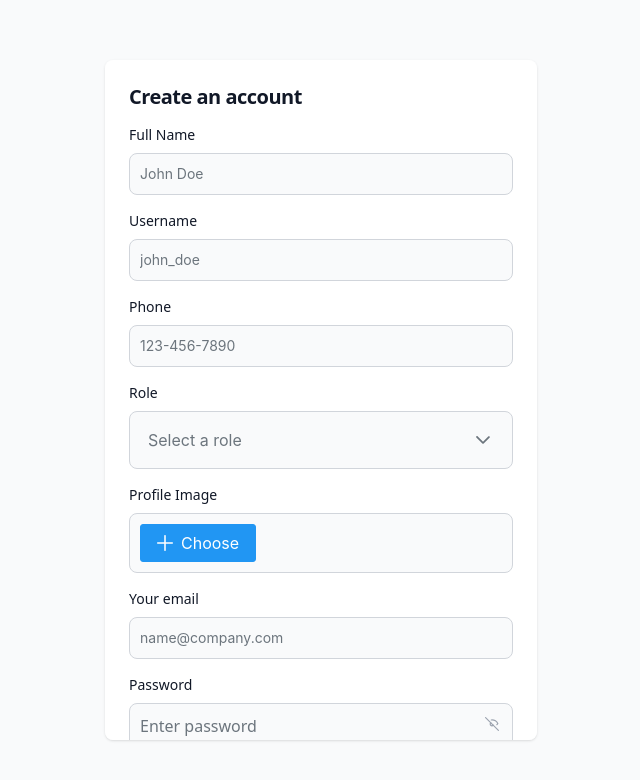
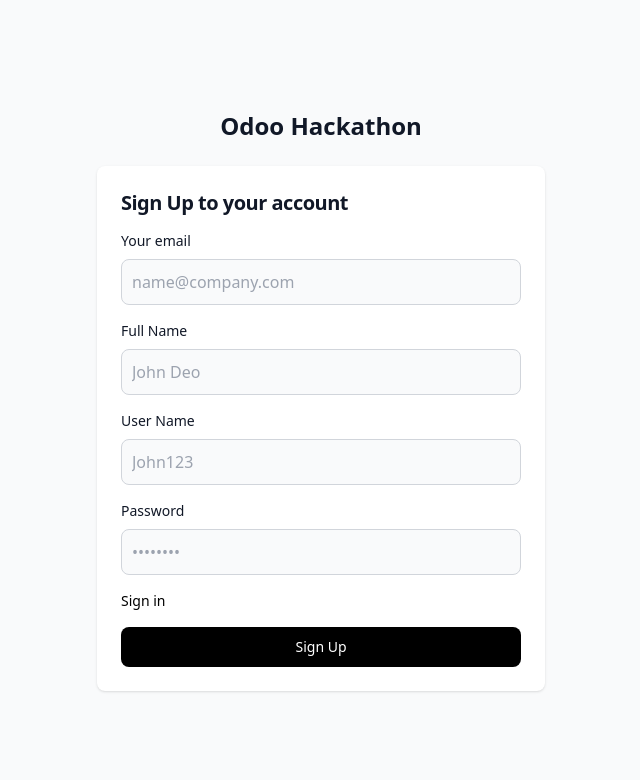
Before and after one commit to harekrushn13/Odoo-Final, a React (Vite) app in the folder client-web/: page /register in a window 1280 px wide. Shown: the top 780 px of the page, without its empty margins (319-959 px from the left). Built offline with nearby package versions, Linux system fonts and the light colour scheme.

Commit message:
Add Sign up Layout

```diff
--- a/client-web/src/components/Register.jsx
+++ b/client-web/src/components/Register.jsx
@@ -1,77 +1,96 @@
-/* eslint-disable no-unused-vars */
 import { useState } from "react";
-import { InputText } from "primereact/inputtext";
-import { Password } from "primereact/password";
+import { fetchPost } from "../apis/fetch";
+import { useNavigate, Link } from "react-router-dom";
 import { Dropdown } from "primereact/dropdown";
-import { FileUpload } from "primereact/fileupload";
-import { Button } from "primereact/button";
-import { useNavigate } from "react-router-dom";
+import "primereact/resources/themes/saga-blue/theme.css";
+import "primereact/resources/primereact.min.css";
+import "primeicons/primeicons.css";
 
-const Register = () => {
+
+
+function Login() {
+    const [password, setPassword] = useState("");
     const [email, setEmail] = useState("");
-  const [password, setPassword] = useState("");
-  const [confirmPassword, setConfirmPassword] = useState("");
-  const [role, setRole] = useState(null);
-  const [fullName, setFullName] = useState("");
-  const [username, setUsername] = useState("");
-  const [phone, setPhone] = useState("");
-  const [profile, setProfile] = useState(null);
-  const [termsAccepted, setTermsAccepted] = useState(false);
-  const [showPassword, setShowPassword] = useState(false);
-  const [showConfirmPassword, setShowConfirmPassword] = useState(false);
-
+    const [fullname, setFullName] = useState("");
+    const [username, setUserName] = useState("");
+    const [error, setError] = useState("");
+    const [loading, setLoading] = useState(false);
     const navigate = useNavigate();
 
-  const roleOptions = [
-    { label: "Admin", value: "admin" },
-    { label: "Customer", value: "customer" },
-    { label: "Employee", value: "employee" },
-  ];
-
-  const handleProfileUpload = ({ files }) => {
-    setProfile(files[0]);
-  };
-
-  const handleSubmit = (e) => {
+    const login = async (e) => {
         e.preventDefault();
-    // Handle form submission
-    console.log({
-      email,
-      password,
-      confirmPassword,
-      role,
-      fullName,
-      username,
-      phone,
-      profile,
-      termsAccepted,
-    });
+        setLoading(true);
+        try {
+            const result = await fetchPost(
+                "login",
+                "",
+                JSON.stringify({ role, password, email })
+            );
+            setLoading(false);
+            if (result.success) {
+                setError("");
+                localStorage.setItem("token", result.data.token);
+                localStorage.setItem("username", result.data.username || email);
+                localStorage.setItem("role", role);
+                navigate("/" + role.toLowerCase());
+            } else {
+                setError(result.message);
+            }
+        } catch (error) {
+            setLoading(false);
+            setError("An unexpected error occurred. Please try again.");
+        }
     };
 
     return (
-    <section className="bg-gray-50 h-screen flex items-center justify-center">
-      <div className="flex flex-col items-center justify-center px-2 py-8 mx-auto lg:py-0 w-full max-w-md">
-        <div className="w-full bg-white rounded-lg shadow overflow-y-auto max-h-[85vh]">
+        <section className="bg-gray-50">
+            <div className="flex flex-col items-center justify-center px-6 py-8 mx-auto md:h-screen lg:py-0">
+                <a
+                    href="#"
+                    className="flex items-center mb-6 text-2xl font-semibold text-gray-900"
+                >
+                    Odoo Hackathon
+                </a>
+                <div className="w-full bg-white rounded-lg shadow md:mt-0 sm:max-w-md xl:p-0">
                     <div className="p-6 space-y-4 md:space-y-6 sm:p-8">
                         <h1 className="text-xl font-bold leading-tight tracking-tight text-gray-900 md:text-2xl">
-              Create an account
+                            Sign Up to your account
                         </h1>
-            <form className="space-y-4 md:space-y-6" onSubmit={handleSubmit}>
-              <div className="grid grid-cols-1 md:grid-cols-2 gap-4">
+                        <form className="space-y-4 md:space-y-6" onSubmit={login}>
                             <div>
                                 <label
-                    htmlFor="fullName"
+                                    htmlFor="email"
+                                    className="block mb-2 text-sm font-medium text-gray-900"
+                                >
+                                    Your email
+                                </label>
+                                <input
+                                    type="email"
+                                    name="email"
+                                    id="email"
+                                    className="bg-gray-50 border border-gray-300 text-gray-900 rounded-lg focus:ring-primary-600 focus:border-primary-600 block w-full p-2.5 placeholder-gray-400 focus:ring-0 focus:border-blue-300"
+                                    placeholder="name@company.com"
+                                    required
+                                    value={email}
+                                    onChange={(e) => setEmail(e.target.value)}
+                                />
+                            </div>
+                            <div>
+                                <label
+                                    htmlFor="fullname"
                                     className="block mb-2 text-sm font-medium text-gray-900"
                                 >
                                     Full Name
                                 </label>
-                  <InputText
-                    id="fullName"
-                    value={fullName}
+                                <input
+                                    type="text"
+                                    name="fullname"
+                                    id="fullname"
+                                    className="bg-gray-50 border border-gray-300 text-gray-900 rounded-lg focus:ring-primary-600 focus:border-primary-600 block w-full p-2.5 placeholder-gray-400 focus:ring-0 focus:border-blue-300"
+                                    placeholder="John Deo"
+                                    required
+                                    value={fullname}
                                     onChange={(e) => setFullName(e.target.value)}
-                    className="bg-gray-50 border border-gray-300 text-gray-900 text-sm rounded-lg focus:ring-primary-600 focus:border-primary-600 block w-full p-2.5"
-                    placeholder="John Doe"
-                    required
                                 />
                             </div>
                             <div>
@@ -79,233 +98,59 @@
                                     htmlFor="username"
                                     className="block mb-2 text-sm font-medium text-gray-900"
                                 >
-                    Username
+                                    User Name
                                 </label>
-                  <InputText
+                                <input
+                                    type="text"
+                                    name="username"
                                     id="username"
+                                    className="bg-gray-50 border border-gray-300 text-gray-900 rounded-lg focus:ring-primary-600 focus:border-primary-600 block w-full p-2.5 placeholder-gray-400 focus:ring-0 focus:border-blue-300"
+                                    placeholder="John123"
+                                    required
                                     value={username}
-                    onChange={(e) => setUsername(e.target.value)}
-                    className="bg-gray-50 border border-gray-300 text-gray-900 text-sm rounded-lg focus:ring-primary-600 focus:border-primary-600 block w-full p-2.5"
-                    placeholder="john_doe"
-                    required
+                                    onChange={(e) => setUserName(e.target.value)}
                                 />
                             </div>
                             <div>
                                 <label
-                    htmlFor="phone"
+                                    htmlFor="password"
                                     className="block mb-2 text-sm font-medium text-gray-900"
-                  >
-                    Phone
-                  </label>
-                  <InputText
-                    id="phone"
-                    type="tel"
-                    value={phone}
-                    onChange={(e) => setPhone(e.target.value)}
-                    className="bg-gray-50 border border-gray-300 text-gray-900 text-sm rounded-lg focus:ring-primary-600 focus:border-primary-600 block w-full p-2.5"
-                    placeholder="123-456-7890"
-                    required
-                  />
-                </div>
-                <div>
-                  <label
-                    htmlFor="role"
-                    className="block mb-2 text-sm font-medium text-gray-900"
-                  >
-                    Role
-                  </label>
-                  <Dropdown
-                    id="role"
-                    value={role}
-                    options={roleOptions}
-                    onChange={(e) => setRole(e.value)}
-                    className="bg-gray-50 border border-gray-300 text-gray-900 text-sm rounded-lg focus:ring-primary-600 focus:border-primary-600  w-full p-2.5"
-                    placeholder="Select a role"
-                    required
-                  />
-                </div>
-                <div>
-                  <label
-                    htmlFor="profile"
-                    className="block mb-2 text-sm font-medium text-gray-900"
-                  >
-                    Profile Image
-                  </label>
-                  <FileUpload
-                    id="profile"
-                    mode="basic"
-                    accept="image/*"
-                    customUpload
-                    uploadHandler={handleProfileUpload}
-                    className="bg-gray-50 border border-gray-300 text-gray-900 text-sm rounded-lg focus:ring-primary-600 focus:border-primary-600 block w-full p-2.5"
-                    chooseLabel="Choose"
-                    maxFileSize={1000000} // Set max file size (e.g., 1MB)
-                    auto
-                  />
-                </div>
-                <div>
-                  <label
-                    htmlFor="email"
-                    className="block mb-2 text-sm font-medium text-gray-900"
-                  >
-                    Your email
-                  </label>
-                  <InputText
-                    id="email"
-                    type="email"
-                    value={email}
-                    onChange={(e) => setEmail(e.target.value)}
-                    className="bg-gray-50 border border-gray-300 text-gray-900 text-sm rounded-lg focus:ring-primary-600 focus:border-primary-600 block w-full p-2.5"
-                    placeholder="name@company.com"
-                    required
-                  />
-                </div>
-                <div className="max-w-sm">
-                  <label
-                    htmlFor="password"
-                    className="block text-sm mb-2 text-gray-900"
                                 >
                                     Password
                                 </label>
-                  <div className="relative">
                                 <input
+                                    type="password"
+                                    name="password"
                                     id="password"
-                      type={showPassword ? "text" : "password"}
+                                    placeholder="••••••••"
+                                    className="bg-gray-50 border border-gray-300 text-gray-900 rounded-lg focus:ring-primary-600 focus:border-primary-600 block w-full p-2.5 placeholder-gray-400 focus:ring-0 focus:border-blue-300"
+                                    required
                                     value={password}
                                     onChange={(e) => setPassword(e.target.value)}
-                      className="bg-gray-50 border border-gray-300 text-gray-900 rounded-lg focus:ring-primary-600 focus:border-primary-600 block w-full p-2.5"
-                      placeholder="Enter password"
-                      required
                                 />
-                    <button
-                      type="button"
-                      onClick={() => setShowPassword(!showPassword)}
-                      className="absolute top-0 end-0 p-3.5 rounded-e-md"
-                    >
-                      <svg
-                        className="flex-shrink-0 size-3.5 text-gray-400"
-                        width="24"
-                        height="24"
-                        viewBox="0 0 24 24"
-                        fill="none"
-                        stroke="currentColor"
-                        strokeWidth="2"
-                        strokeLinecap="round"
-                        strokeLinejoin="round"
-                      >
-                        <path
-                          className={showPassword ? "hidden" : "block"}
-                          d="M9.88 9.88a3 3 0 1 0 4.24 4.24"
-                        ></path>
-                        <path
-                          className={showPassword ? "hidden" : "block"}
-                          d="M10.73 5.08A10.43 10.43 0 0 1 12 5c4.35 0 8.09 2.44 10 6a10.53 10.53 0 0 1-1.6 2.23"
-                        ></path>
-                        <path
-                          className={showPassword ? "hidden" : "block"}
-                          d="M1 1l22 22"
-                        ></path>
-                      </svg>
-                    </button>
-                  </div>
-                </div>
-                <div className="max-w-sm">
-                  <label
-                    htmlFor="confirmPassword"
-                    className="block text-sm mb-2 text-gray-900"
-                  >
-                    Confirm Password
-                  </label>
-                  <div className="relative">
-                    <input
-                      id="confirmPassword"
-                      type={showConfirmPassword ? "text" : "password"}
-                      value={confirmPassword}
-                      onChange={(e) => setConfirmPassword(e.target.value)}
-                      className="bg-gray-50 border border-gray-300 text-gray-900 rounded-lg focus:ring-primary-600 focus:border-primary-600 block w-full p-2.5"
-                      placeholder="Enter password"
-                      required
-                    />
-                    <button
-                      type="button"
-                      onClick={() =>
-                        setShowConfirmPassword(!showConfirmPassword)
-                      }
-                      className="absolute top-0 end-0 p-3.5 rounded-e-md"
-                    >
-                      <svg
-                        className="flex-shrink-0 size-3.5 text-gray-400"
-                        width="24"
-                        height="24"
-                        viewBox="0 0 24 24"
-                        fill="none"
-                        stroke="currentColor"
-                        strokeWidth="2"
-                        strokeLinecap="round"
-                        strokeLinejoin="round"
-                      >
-                        <path
-                          className={showConfirmPassword ? "hidden" : "block"}
-                          d="M9.88 9.88a3 3 0 1 0 4.24 4.24"
-                        ></path>
-                        <path
-                          className={showConfirmPassword ? "hidden" : "block"}
-                          d="M10.73 5.08A10.43 10.43 0 0 1 12 5c4.35 0 8.09 2.44 10 6a10.53 10.53 0 0 1-1.6 2.23"
-                        ></path>
-                        <path
-                          className={showConfirmPassword ? "hidden" : "block"}
-                          d="M1 1l22 22"
-                        ></path>
-                      </svg>
-                    </button>
-                  </div>
-                </div>
                             </div>
                             <div className="flex items-center justify-between">
-                <div className="flex items-start">
-                  <div className="flex items-center h-5">
-                    <input
-                      id="terms"
-                      type="checkbox"
-                      className="w-4 h-4 border border-gray-300 rounded bg-gray-50 focus:ring-3 focus:ring-primary-300"
-                      required
-                      checked={termsAccepted}
-                      onChange={() => setTermsAccepted(!termsAccepted)}
-                    />
+                                <Link
+                                    to="/login"
+                                    className="text-sm font-medium text-primary-600 hover:underline"
+                                >
+                                    Sign in
+                                </Link>
                             </div>
-                  <div className="ml-3 text-sm">
-                    <label htmlFor="terms" className="font-light text-gray-500">
-                      I accept the{" "}
-                      <a
-                        className="font-medium text-primary-600 hover:underline"
-                        href="#"
+                            <button
+                                type="submit"
+                                className="w-full text-white bg-black focus:ring-4 focus:outline-none focus:ring-primary-300 font-medium rounded-lg text-sm px-5 py-2.5 text-center"
+                                disabled={loading}
                             >
-                        Terms and Conditions
-                      </a>
-                    </label>
-                  </div>
-                </div>
-              </div>
-              <Button
-                type="submit"
-                label="Create Account"
-                className="w-full bg-primary-600 text-white hover:bg-primary-700 focus:ring-4 focus:outline-none focus:ring-primary-300 font-medium rounded-lg text-sm px-5 py-2.5 text-center"
-              />
-              <p className="text-sm font-light text-gray-500">
-                Already have an account?{" "}
-                <a
-                  onClick={() => navigate("/")}
-                  className="font-medium text-primary-600 hover:cursor-pointer"
-                >
-                  Login here
-                </a>
-              </p>
+                                {loading ? "Sign up..." : "Sign Up"}
+                            </button>
+                            {error && <div className="text-red-600 text-center">{error}</div>}
                         </form>
                     </div>
                 </div>
             </div>
         </section>
     );
-};
+}
 
-export default Register;
+export default Login;
```
Lines whose indentation alone changed are shown as unchanged.
